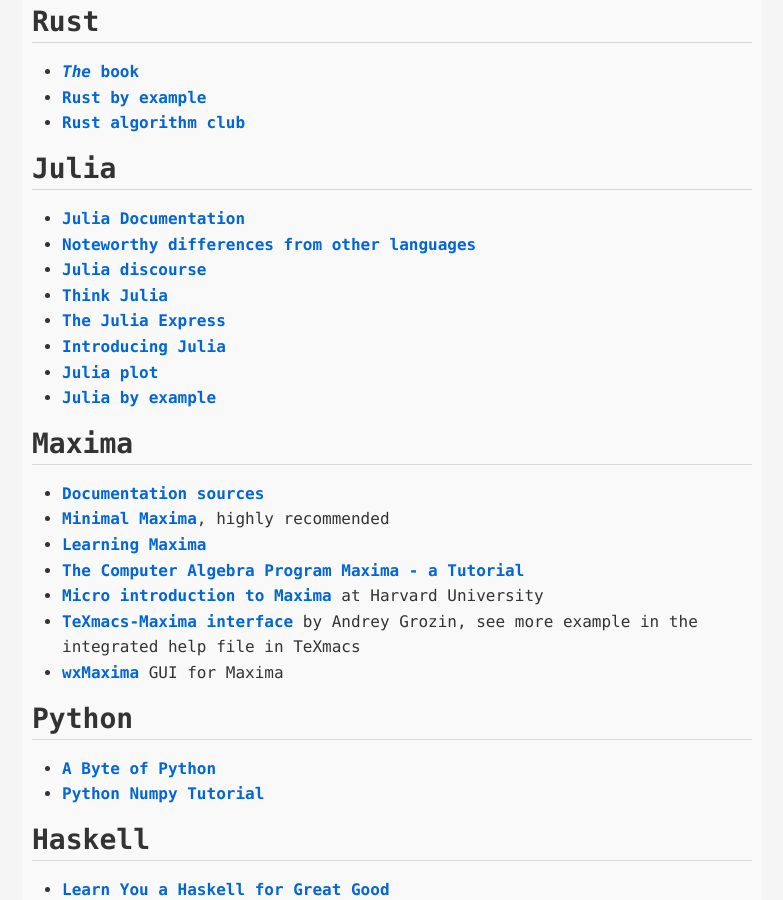
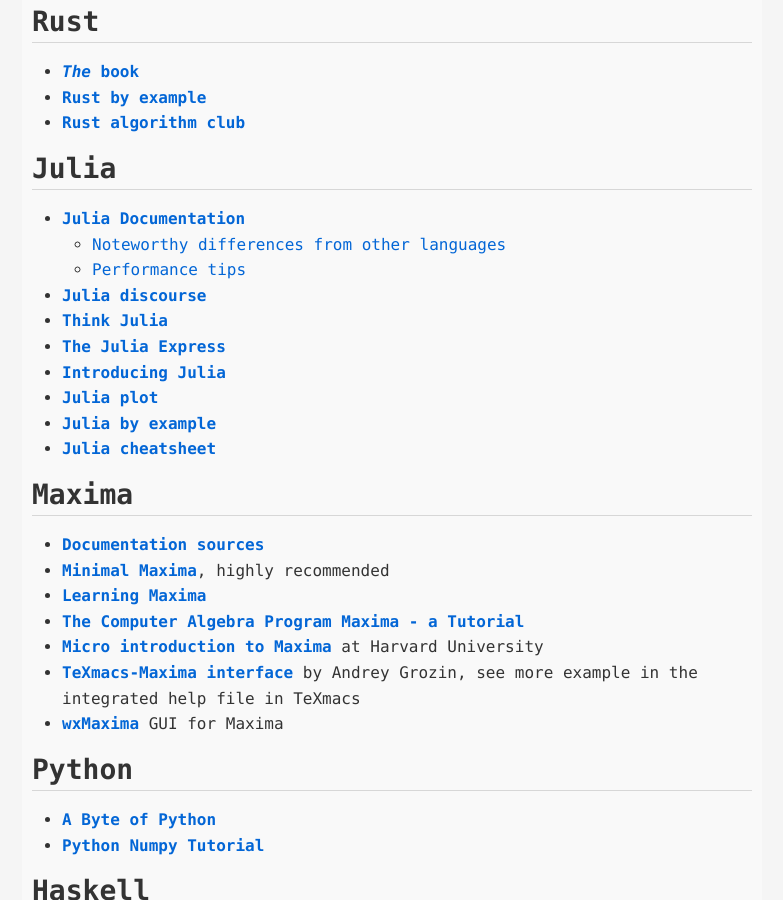
Before and after one commit to xienotes/xienotes.github.io, a Jekyll site: the page built from _posts/2020-06-07-all-about-coding.md, in a window 1280 px wide and 900 px high, scrolled down 803 px. Shown: the whole window, without its empty margins (248-1031 px from the left). Built offline with Jekyll 4.4.1, drawn with Linux system fonts in a browser that asks for light colours.

Commit message:
update post

```diff
--- a/_posts/2020-06-07-all-about-coding.md
+++ b/_posts/2020-06-07-all-about-coding.md
@@ -9,7 +9,6 @@
 toc: true
 ---
 ## Mathematica
-
 * [**An Elementary Introduction to Mathematica**](https://www.wolfram.com/language/elementary-introduction/2nd-ed/){:target="_blank"} by Stephen Wolfram
 * [**Mathematica StackExchange**](https://mathematica.stackexchange.com/){:target="_blank"} particularly
   * [Common Pitfalls](https://mathematica.stackexchange.com/questions/18393/what-are-the-most-common-pitfalls-awaiting-new-users){:target="_blank"}
@@ -27,13 +26,15 @@
 
 ## Julia
 * [**Julia Documentation**](https://docs.julialang.org/en/v1/){:target="_blank"}
-* [**Noteworthy differences from other languages**](https://docs.julialang.org/en/v1/manual/noteworthy-differences/index.html){:target="_blank"}
+  * [Noteworthy differences from other languages](https://docs.julialang.org/en/v1/manual/noteworthy-differences/index.html){:target="_blank"}
+  * [Performance tips](https://docs.julialang.org/en/v1/manual/performance-tips/){:target="_blank"}
 * [**Julia discourse**](https://discourse.julialang.org/){:target="_blank"}
 * [**Think Julia**](https://benlauwens.github.io/ThinkJulia.jl/latest/book.html){:target="_blank"}
 * [**The Julia Express**](http://bogumilkaminski.pl/files/julia_express.pdf){:target="_blank"}
 * [**Introducing Julia**](https://en.wikibooks.org/wiki/Introducing_Julia/){:target="_blank"}
 * [**Julia plot**](http://docs.juliaplots.org/latest/tutorial/#tutorial-1){:target="_blank"}
 * [**Julia by example**](https://juliabyexample.helpmanual.io/){:target="_blank"}
+* [**Julia cheatsheet**](https://cheatsheets.quantecon.org/julia-cheatsheet.html){:target="_blank"}
 
 ## Maxima
 * [**Documentation sources**](http://maxima.sourceforge.net/documentation.html){:target="_blank"}
```
